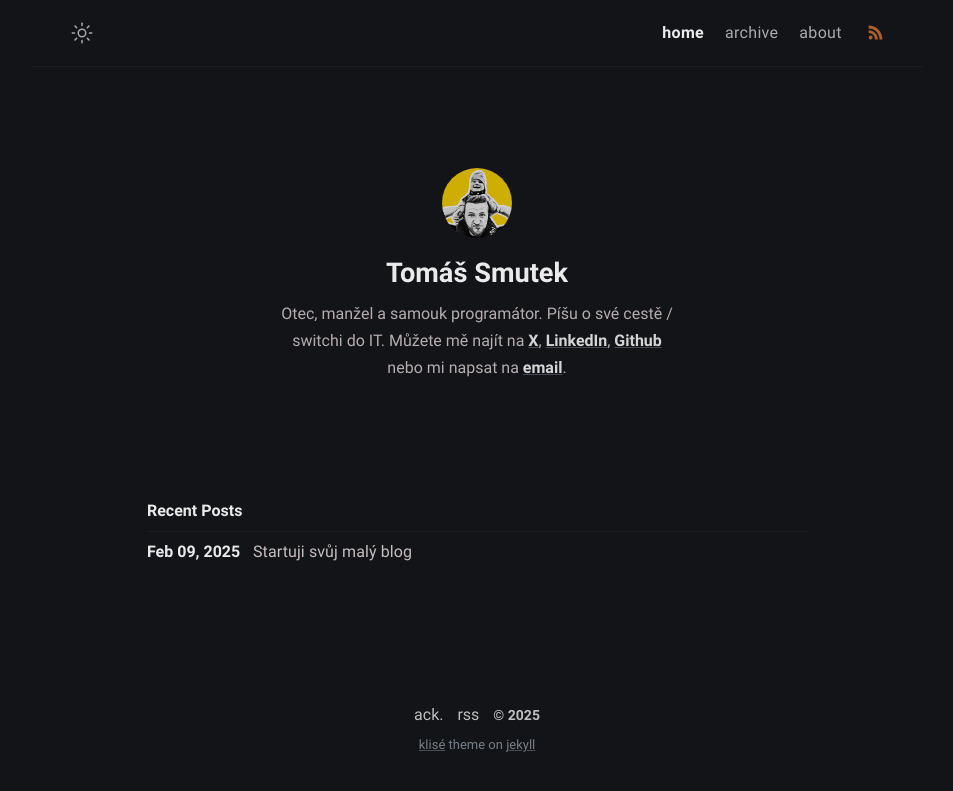
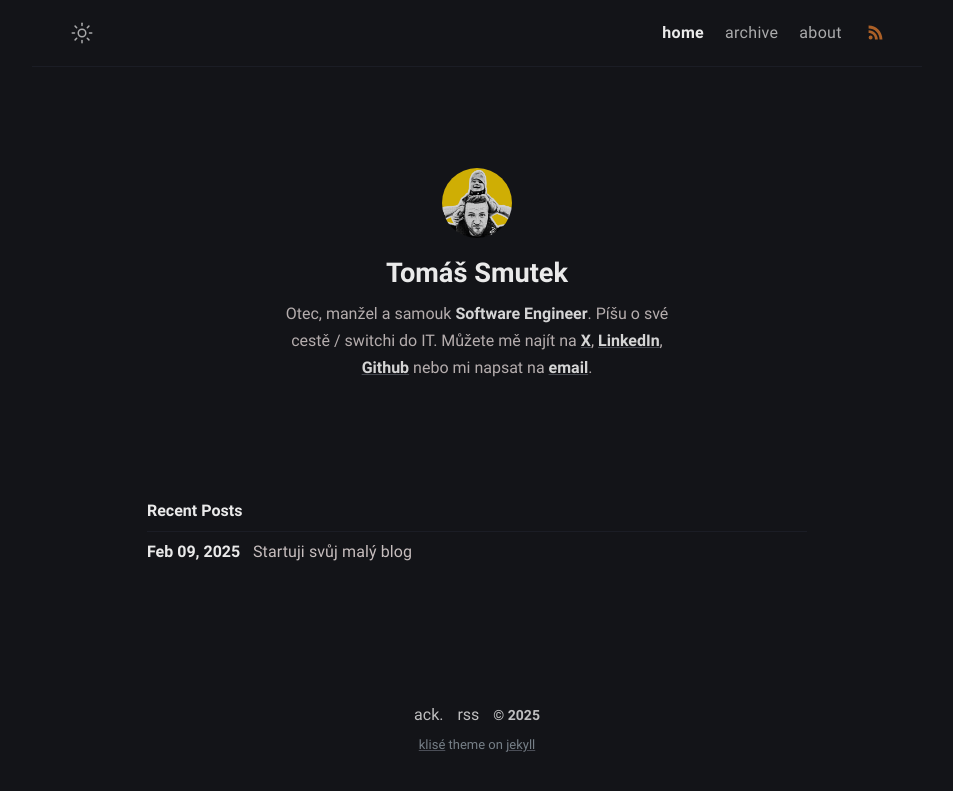
Before and after one commit to heysmtk/heysmtk.github.io, a Jekyll site: the page built from index.md, in a window 1280 px wide. Shown: the top 791 px of the page, without its empty margins (163-1116 px from the left). Built offline with Jekyll 4.4.1, drawn with Linux system fonts in a browser that asks for light colours.

Commit message:
Update _config.yml

```diff
--- a/_config.yml
+++ b/_config.yml
@@ -13,7 +13,7 @@ mode: dark # default theme "dark" | "light"
 author:
   name: Tomáš Smutek # author name
   bio: >- # tell to the world
-    Otec, manžel a samouk programátor. Píšu o své cestě / switchi do IT. Můžete mě najít na
+    Otec, manžel a samouk <b>Software Engineer</b>. Píšu o své cestě / switchi do IT. Můžete mě najít na
     <a href="https://x.com/heysmtk" target="_blank" rel="noopener"><b>X</b></a>,
     <a href="https://www.linkedin.com/in/heysmtk/" target="_blank" rel="noopener"><b>LinkedIn</b></a>,
     <a href="https://github.com/heysmtk" target="_blank" rel="noopener"><b>Github</b></a> nebo mi napsat na
```
